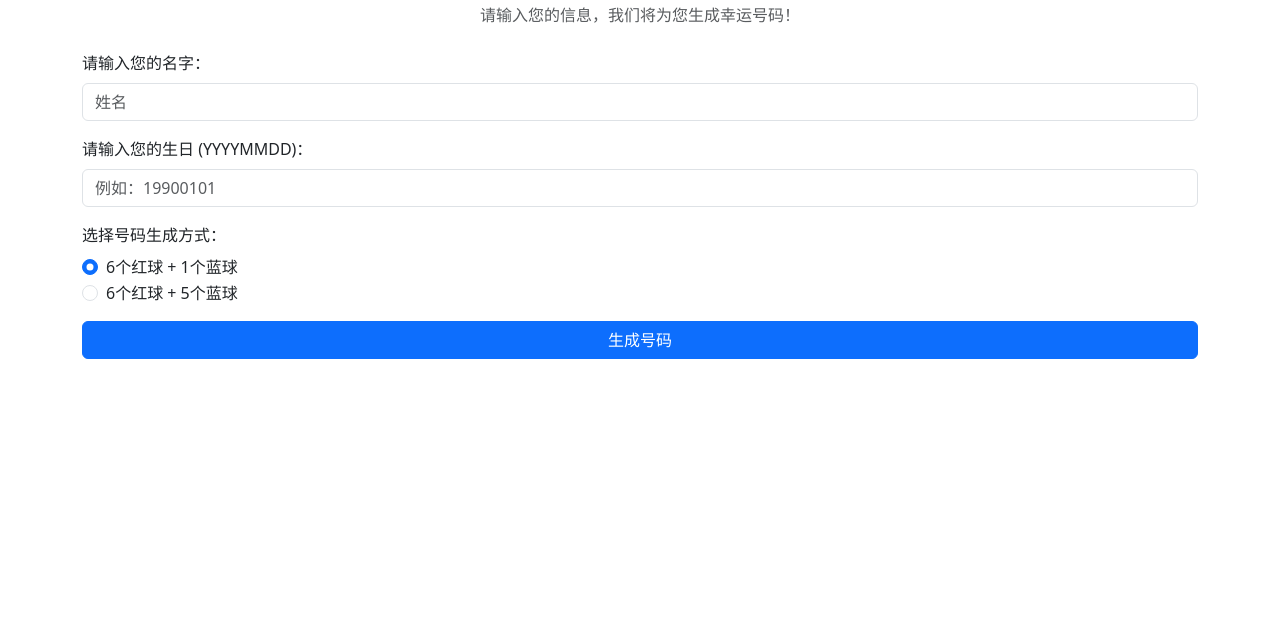
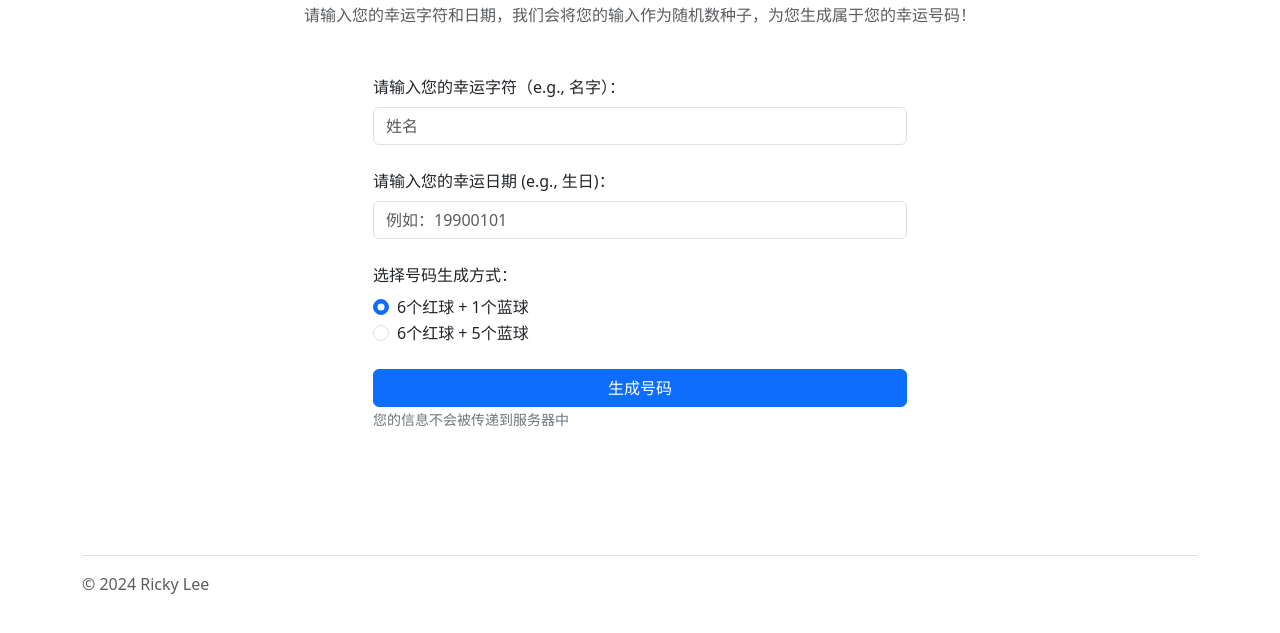
Before and after one commit to rickylsr/lucky-generator, a plain HTML site: page index.html in a window 1280 px wide. Shown: the part 157-790 px from the top of the page. Drawn offline with nearby package versions, Linux system fonts and the light colour scheme.

Commit message:
Turn into pure static site

```diff
--- a/templates/template.html
+++ b/index.html
@@ -2,9 +2,19 @@
 <html lang="zh-CN">
 <head>
     <meta charset="UTF-8">
+    <link rel="icon" type="image/png" href="/favicon-96x96.png" sizes="96x96" />
+    <link rel="icon" type="image/svg+xml" href="/favicon.svg" />
+    <link rel="shortcut icon" href="/favicon.ico" />
+    <link rel="apple-touch-icon" sizes="180x180" href="/apple-touch-icon.png" />
+    <meta name="apple-mobile-web-app-title" content="幸运生成器" />
+    <link rel="manifest" href="/site.webmanifest" />
+    <meta name="viewport" content="width=device-width, initial-scale=1.0; user-scalabl=0;">
     <title>双色球号码生成器</title>
     <!-- 引入 Bootstrap CSS -->
     <link href="https://cdn.jsdelivr.net/npm/bootstrap@5.3.0/dist/css/bootstrap.min.css" rel="stylesheet">
+    <!-- 引入 Flatpickr CSS -->
+    <link rel="stylesheet" href="https://cdn.jsdelivr.net/npm/flatpickr/dist/flatpickr.min.css">
+
     <style>
         .balls {
             margin-top: 20px;
@@ -20,6 +30,7 @@
         }
         .red { background-color: #e74c3c; }
         .blue { background-color: #3498db; }
+        .main { min-height: 70vh}
     </style>
 </head>
 <body>
@@ -28,19 +39,19 @@
             <a class="navbar-brand" href="#">双色球号码生成器</a>
         </div>
     </nav>
-    <div class="container mt-5">
+    <div class="main container mt-5  mb-5">
         <h1 class="text-center">欢迎使用双色球号码生成器</h1>
-        <p class="text-center text-muted">请输入您的信息，我们将为您生成幸运号码！</p>
-        <form id="numberForm" class="mt-4">
-            <div class="mb-3">
-                <label class="form-label">请输入您的名字：</label>
+        <p class="text-center text-muted">请输入您的幸运字符和日期，我们会将您的输入作为随机数种子，为您生成属于您的幸运号码！</p>
+        <form id="numberForm" class="container mt-5 col-lg-6 col-md-8">
+            <div class="mb-4">
+                <label class="form-label">请输入您的幸运字符（e.g., 名字）：</label>
                 <input type="text" name="name" class="form-control" placeholder="姓名" required>
             </div>
-            <div class="mb-3">
-                <label class="form-label">请输入您的生日 (YYYYMMDD)：</label>
+            <div class="mb-4">
+                <label class="form-label">请输入您的幸运日期 (e.g., 生日)：</label>
                 <input type="text" name="birthday" class="form-control" placeholder="例如：19900101" required>
             </div>
-            <div class="mb-3 d-static">
+            <div class="mb-4">
                 <label class="form-label">选择号码生成方式：</label><br>
                 <div class="form-check">
                     <input type="radio" class="form-check-input" name="mode" value="6+1" id="6Red1Blue" checked>
@@ -56,19 +67,36 @@
                 </div>
             </div>
             <button type="submit" class="btn btn-primary w-100">生成号码</button>
+            <div class="mb-4">
+                <small class="text-secondary">您的信息不会被传递到服务器中</small>
+            </div>
         </form>
-        <div id="result" class="balls mt-5" style="display: none;">
+        <div id="result" class="balls mt-5 mb-5" style="display: none;">
             <h2>您的幸运号码：</h2>
             <div id="redBalls"></div>
             <div id="blueBalls"></div>
         </div>
+    </div>
+    <div class="container footer">
+        <footer class="d-flex flex-wrap justify-content-between align-items-center py-3 my-4 border-top">
+            <div class="col-md-4 d-flex align-items-center">
+                <span class="mb-3 mb-md-0 text-body-secondary">© 2024 Ricky Lee</span>
+            </div>
+            <ul class="nav col-md-4 justify-content-end list-unstyled d-flex">
+            </ul>
+      </footer>
     </div>
     <!-- 引入必要的 JS 库 -->
     <script src="https://cdn.jsdelivr.net/npm/bootstrap@5.3.0/dist/js/bootstrap.bundle.min.js"></script>
     <!-- 引入 SHA-256 和 seedrandom 库 -->
     <script src="https://cdn.jsdelivr.net/npm/js-sha256@0.9.0/src/sha256.min.js"></script>
     <script src="https://cdn.jsdelivr.net/npm/seedrandom@3.0.5/seedrandom.min.js"></script>
+    <!-- 引入 Flatpickr JS -->
+    <script src="https://cdn.jsdelivr.net/npm/flatpickr"></script>
     <script>
+        flatpickr('input[name="birthday"]', {
+            dateFormat: 'Y-m-d'
+        });
         document.getElementById('numberForm').addEventListener('submit', function(e) {
             e.preventDefault();
             const name = e.target.name.value.trim();
```
Also changed, not shown: apple-touch-icon.png (added), favicon-96x96.png (added), favicon.ico (added), favicon.svg (added), site.webmanifest (added), web-app-manifest-192x192.png (added), web-app-manifest-512x512.png (added), 2 other files.
